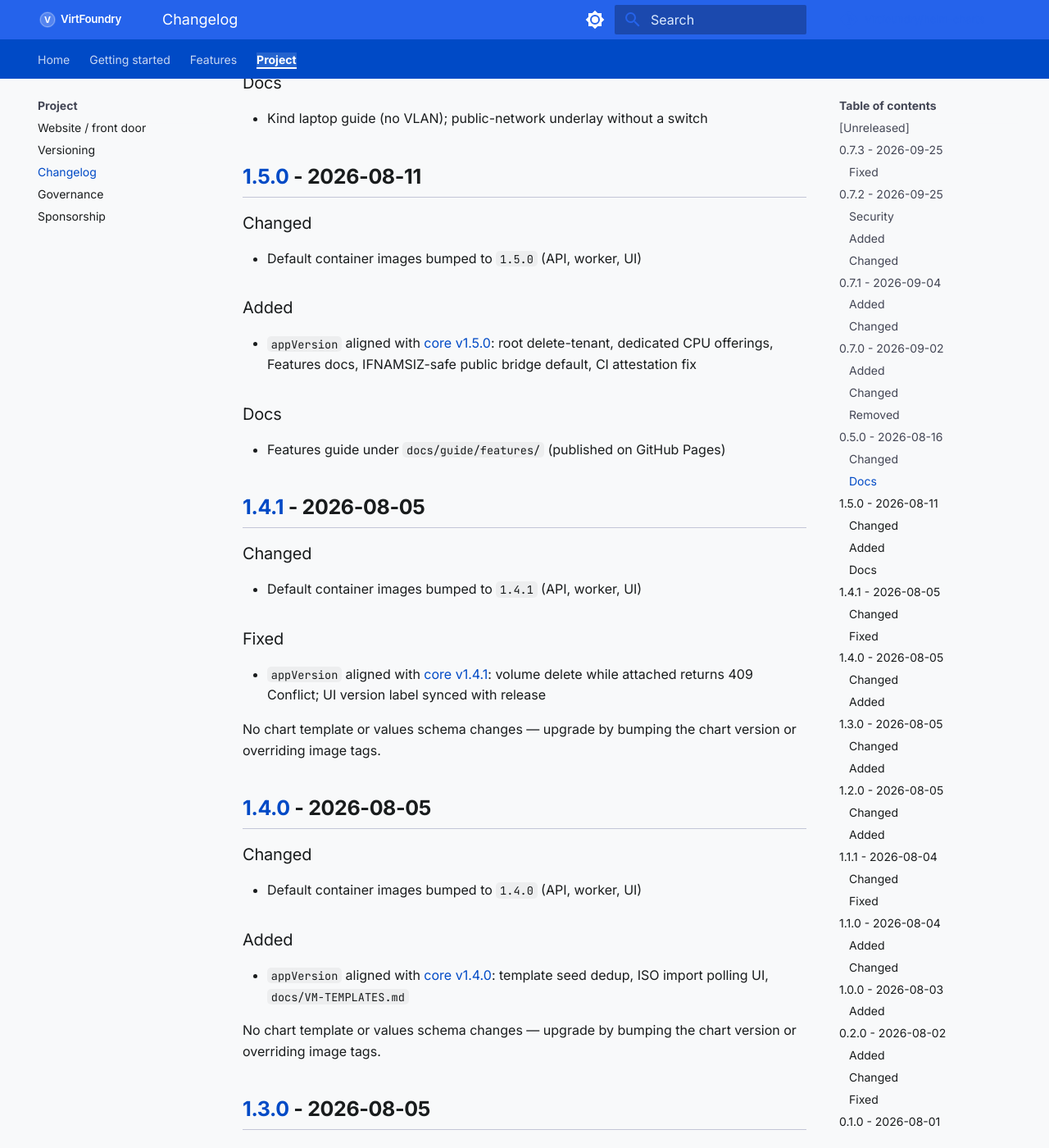
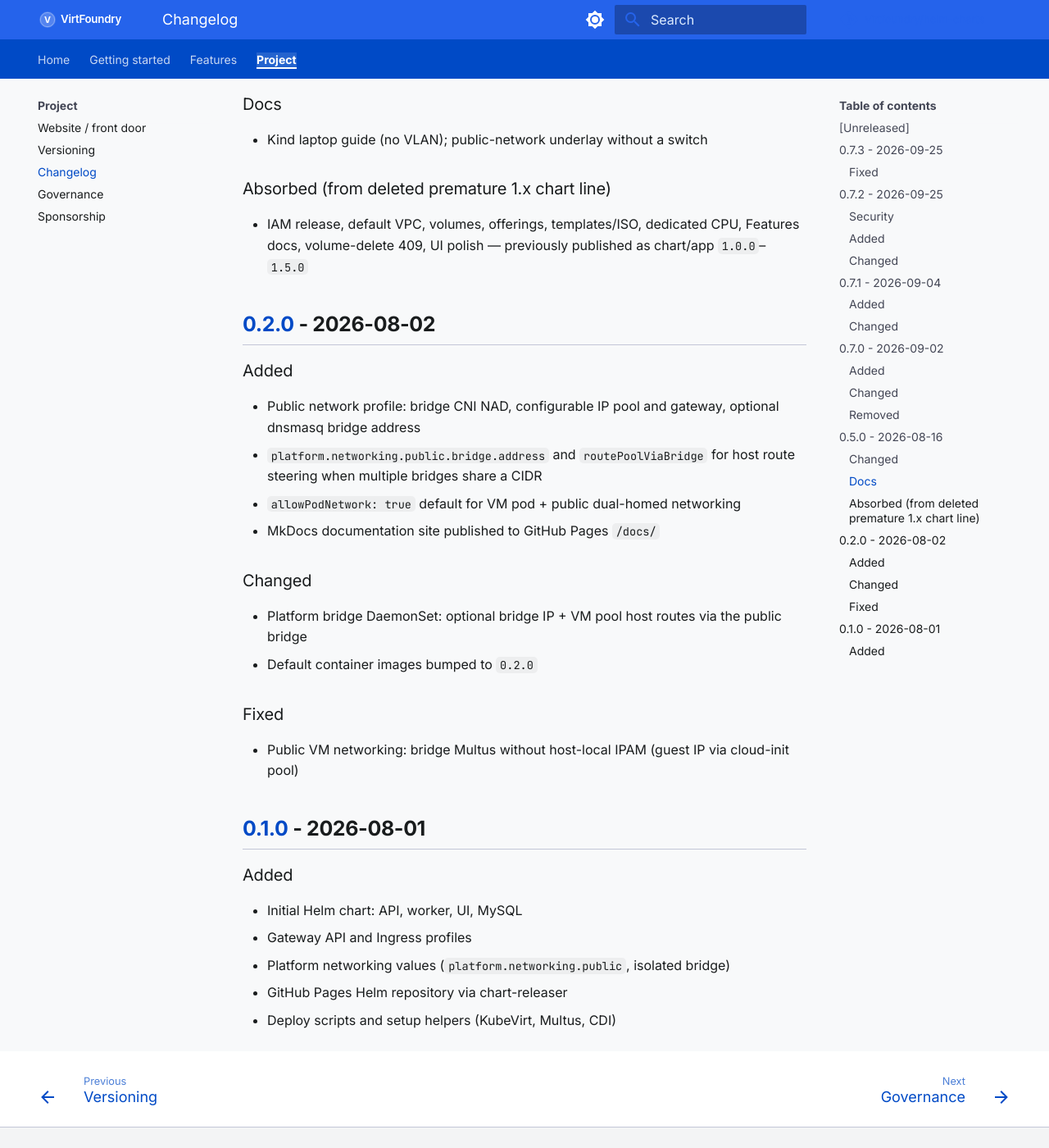
Before and after one commit to virtfoundry/helm-charts, an MkDocs documentation site: the page built from docs/project/changelog.md, in a window 1280 px wide and 1400 px high, scrolled down 3817 px. Shown: the whole window at 82% size. Built offline with MkDocs 1.6.1 and Material for MkDocs 9.7.7, drawn with Linux system fonts in a browser that asks for light colours; comment, search, counter and statistics services are not loaded; some of the changed text lies outside the part shown.

Commit message:
docs(changelog): remove deleted premature 1.x narrative
Drop v1.x / virtfoundry-1.x changelog sections after tag deletion;
note cleanup in versioning.md. Index already had no 1.x entries.

```diff
--- a/docs/project/changelog.md
+++ b/docs/project/changelog.md
@@ -86,7 +86,7 @@ First tagged CRD-store / operator chart line (no separate `v0.6.0` / chart `0.6.
 
 ## [0.5.0] - 2026-08-16
 
-Pre-1.0 release line. VirtFoundry is **not 1.0** yet; `v1.0.0`–`v1.5.0` tags were premature and are not a stability contract.
+Pre-1.0 release line. VirtFoundry is **not 1.0** yet. Premature `v1.0.0`–`v1.5.0` / `virtfoundry-1.x` tags and releases were **deleted** (2026-09-27); they are not a stability contract and must not appear in the Helm index.
 
 ### Changed
 
@@ -97,99 +97,9 @@ Pre-1.0 release line. VirtFoundry is **not 1.0** yet; `v1.0.0`–`v1.5.0` tags w
 
 - Kind laptop guide (no VLAN); public-network underlay without a switch
 
-## [1.5.0] - 2026-08-11
+### Absorbed (from deleted premature 1.x chart line)
 
-### Changed
-
-- Default container images bumped to `1.5.0` (API, worker, UI)
-
-### Added
-
-- `appVersion` aligned with [core v1.5.0](https://github.com/virtfoundry/core/releases/tag/v1.5.0): root delete-tenant, dedicated CPU offerings, Features docs, IFNAMSIZ-safe public bridge default, CI attestation fix
-
-### Docs
-
-- Features guide under `docs/guide/features/` (published on GitHub Pages)
-
-## [1.4.1] - 2026-08-05
-
-### Changed
-
-- Default container images bumped to `1.4.1` (API, worker, UI)
-
-### Fixed
-
-- `appVersion` aligned with [core v1.4.1](https://github.com/virtfoundry/core/releases/tag/v1.4.1): volume delete while attached returns 409 Conflict; UI version label synced with release
-
-No chart template or values schema changes — upgrade by bumping the chart version or overriding image tags.
-
-## [1.4.0] - 2026-08-05
-
-### Changed
-
-- Default container images bumped to `1.4.0` (API, worker, UI)
-
-### Added
-
-- `appVersion` aligned with [core v1.4.0](https://github.com/virtfoundry/core/releases/tag/v1.4.0): template seed dedup, ISO import polling UI, `docs/VM-TEMPLATES.md`
-
-No chart template or values schema changes — upgrade by bumping the chart version or overriding image tags.
-
-## [1.3.0] - 2026-08-05
-
-### Changed
-
-- Default container images bumped to `1.3.0` (API, worker, UI)
-
-### Added
-
-- `appVersion` aligned with [core v1.3.0](https://github.com/virtfoundry/core/releases/tag/v1.3.0): service offerings CRUD API, `/offerings` admin UI, `service_offering_id` persist on VM resize
-
-No chart template or values schema changes — upgrade by bumping the chart version or overriding image tags.
-
-## [1.2.0] - 2026-08-05
-
-### Changed
-
-- Default container images bumped to `1.2.0` (API, worker, UI)
-
-### Added
-
-- `appVersion` aligned with [core v1.2.0](https://github.com/virtfoundry/core/releases/tag/v1.2.0): volume attach/detach API, VM Detail Storage tab, volume delete guard, `defaultClass` wiring for tenant PVCs
-
-No chart template or values schema changes — upgrade by bumping the chart version or overriding image tags.
-
-## [1.1.1] - 2026-08-04
-
-### Changed
-
-- Default container images bumped to `1.1.1` (API, worker, UI)
-
-### Fixed
-
-- `appVersion` aligned with [core v1.1.1](https://github.com/virtfoundry/core/releases/tag/v1.1.1): VM create pod NIC naming fix, login page layout and theme support, optimized logo PNGs
-
-No chart template or values schema changes — upgrade by bumping the chart version or overriding image tags.
-
-## [1.1.0] - 2026-08-04
-
-### Added
-
-- Default container images bumped to `1.1.0` (API, worker, UI)
-- Chart icon updated to application favicon
-
-### Changed
-
-- `appVersion` aligned with [core v1.1.0](https://github.com/virtfoundry/core/releases/tag/v1.1.0): default VPC (`10.0.0.0/16`) per tenant, self-service API keys, UI accordion navigation and header menus, Redux client state, dashboard and favicon updates
-
-No chart template or values schema changes — upgrade by bumping the chart version or overriding image tags.
-
-## [1.0.0] - 2026-08-03
-
-### Added
-
-- IAM release: users, roles, API keys, permission middleware
-- Default container images `1.0.0`
+- IAM release, default VPC, volumes, offerings, templates/ISO, dedicated CPU, Features docs, volume-delete 409, UI polish — previously published as chart/app `1.0.0`–`1.5.0`
 
 ## [0.2.0] - 2026-08-02
 
@@ -223,14 +133,6 @@ No chart template or values schema changes — upgrade by bumping the chart vers
 [0.7.2]: https://github.com/virtfoundry/helm-charts/compare/v0.7.1...v0.7.2
 [0.7.1]: https://github.com/virtfoundry/helm-charts/compare/v0.7.0...v0.7.1
 [0.7.0]: https://github.com/virtfoundry/helm-charts/compare/v0.5.0...v0.7.0
-[0.5.0]: https://github.com/virtfoundry/helm-charts/compare/v1.5.0...v0.5.0
-[1.5.0]: https://github.com/virtfoundry/helm-charts/compare/v1.4.1...v1.5.0
-[1.4.1]: https://github.com/virtfoundry/helm-charts/compare/v1.4.0...v1.4.1
-[1.4.0]: https://github.com/virtfoundry/helm-charts/compare/v1.3.0...v1.4.0
-[1.3.0]: https://github.com/virtfoundry/helm-charts/compare/v1.2.0...v1.3.0
-[1.2.0]: https://github.com/virtfoundry/helm-charts/compare/v1.1.1...v1.2.0
-[1.1.1]: https://github.com/virtfoundry/helm-charts/compare/v1.1.0...v1.1.1
-[1.1.0]: https://github.com/virtfoundry/helm-charts/compare/v1.0.0...v1.1.0
-[1.0.0]: https://github.com/virtfoundry/helm-charts/compare/v0.2.0...v1.0.0
+[0.5.0]: https://github.com/virtfoundry/helm-charts/compare/v0.2.0...v0.5.0
 [0.2.0]: https://github.com/virtfoundry/helm-charts/compare/v0.1.0...v0.2.0
 [0.1.0]: https://github.com/virtfoundry/helm-charts/releases/tag/v0.1.0
```
Also changed, not shown: CHANGELOG.md (+1 -29 lines), docs/project/versioning.md (+2 -2 lines).
